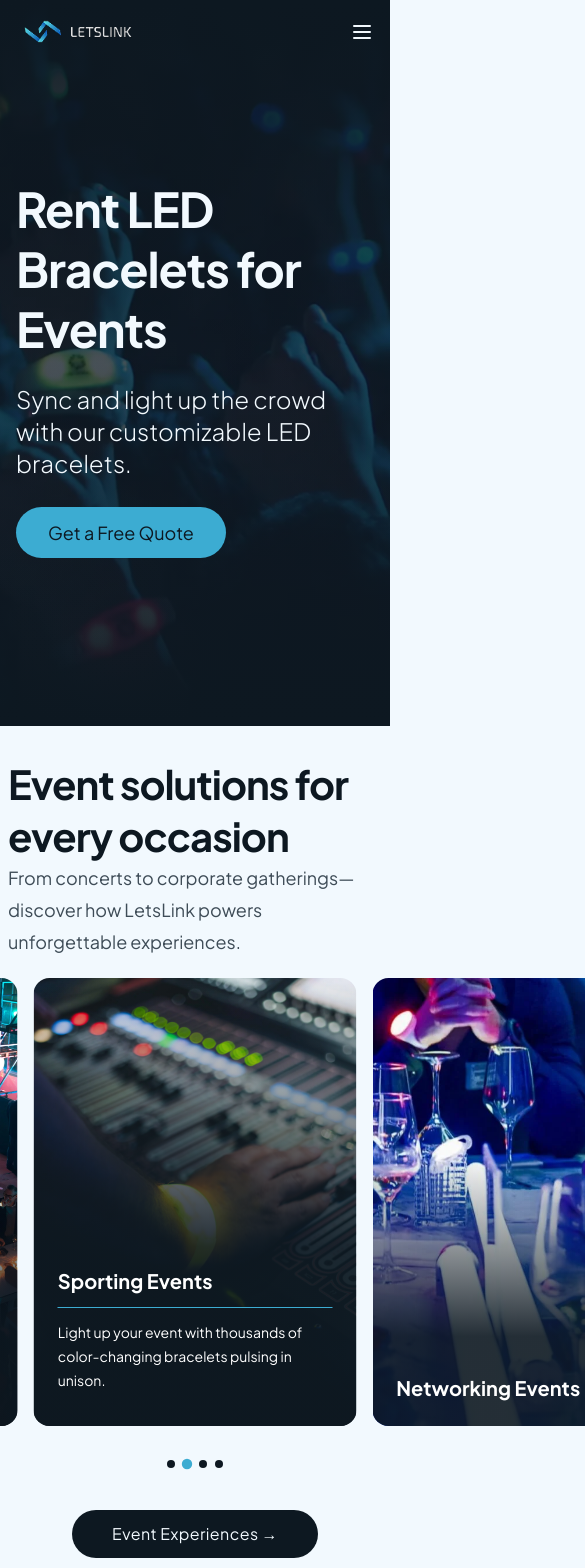
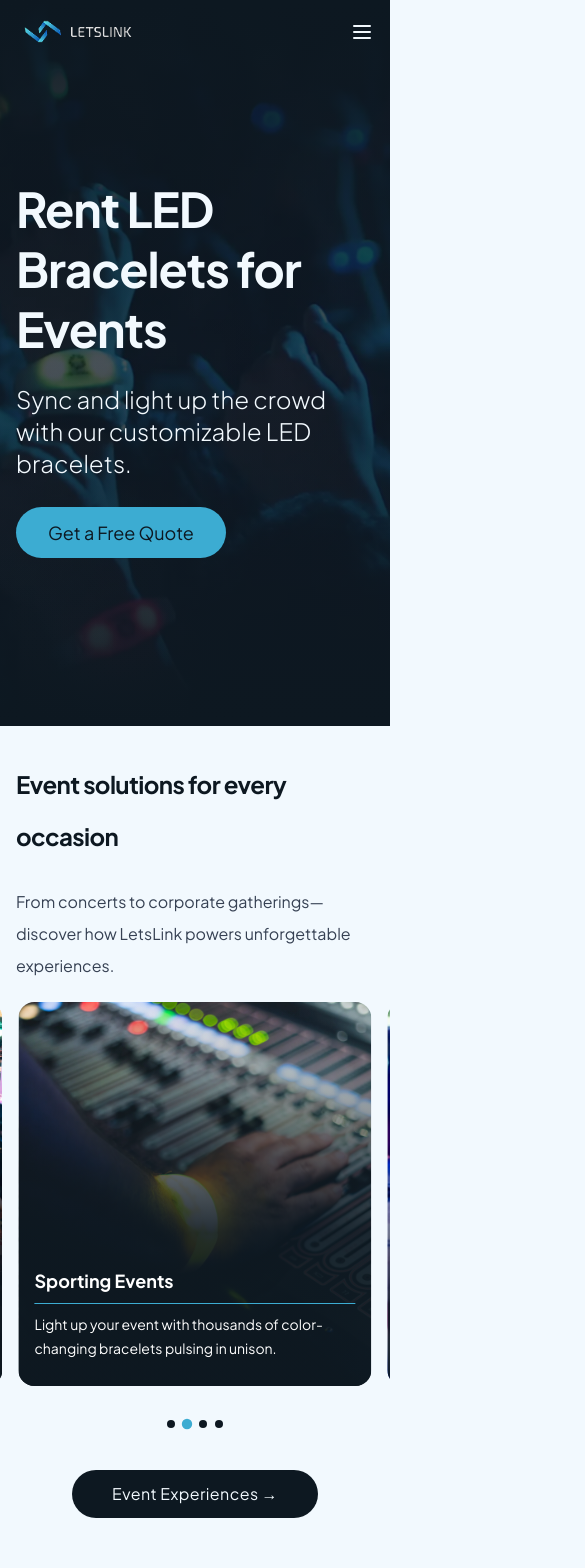
Before and after one commit to AliBakayPXL/LetsLink, a React (Vite) app: page / in a window 390 px wide. Shown: the top 1568 px of the page, 585 px wide, since content can reach past the window. Built offline with nearby package versions, Linux system fonts and the light colour scheme.

Commit message:
Swiper toegevoegd aan 2 components waar er meerdere items op het scherm komen te staan

```diff
--- a/src/components/ExperienceCard.tsx
+++ b/src/components/ExperienceCard.tsx
@@ -19,47 +19,26 @@ const ExperienceCard: React.FC<ExperienceCardProps> = ({
   const [isMobile, setIsMobile] = useState(false);
 
   useEffect(() => {
-    const checkIfMobile = () => {
-      setIsMobile(window.innerWidth < 768);
-    };
-
-    // Initial check
+    const checkIfMobile = () => setIsMobile(window.innerWidth < 768);
     checkIfMobile();
-
-    // Add event listener
     window.addEventListener("resize", checkIfMobile);
-
-    // Cleanup
     return () => window.removeEventListener("resize", checkIfMobile);
   }, []);
 
-  // Show description when hovered on desktop or when active on mobile
   const shouldShowDescription =
     (isMobile && isActive) || (!isMobile && isHovered);
 
   const contentVariants = {
-    default: {
-      y: 0,
-    },
-    hover: {
-      y: description ? -10 : 0,
-    },
+    default: { y: 0 },
+    hover: { y: description ? -10 : 0 },
   };
 
   const descriptionVariants = {
-    default: {
-      opacity: 0,
-      height: 0,
-    },
+    default: { opacity: 0, height: 0 },
     hover: {
-      opacity: [0, 1],
+      opacity: 1,
       height: "auto",
-      transition: {
-        opacity: {
-          duration: 0.4,
-          ease: "easeInOut",
-        },
-      },
+      transition: { opacity: { duration: 0.4, ease: "easeInOut" } },
     },
   };
 
@@ -76,7 +55,7 @@ const ExperienceCard: React.FC<ExperienceCardProps> = ({
 
   return (
     <motion.div
-      className="relative w-full h-[28rem] md:h-[24rem] rounded-[var(--border-radius)] overflow-hidden cursor-pointer"
+      className="relative w-full h-[24rem] sm:h-[26rem] md:h-[24rem] lg:h-[22rem] rounded-2xl overflow-hidden cursor-pointer"
       onMouseEnter={() => setIsHovered(true)}
       onMouseLeave={() => setIsHovered(false)}
       initial="default"
@@ -92,32 +71,32 @@ const ExperienceCard: React.FC<ExperienceCardProps> = ({
       <motion.div
         className="absolute inset-0"
         variants={overlayVariants}
+        transition={{ duration: 0.3 }}
         initial="default"
         animate={shouldShowDescription ? "hover" : "default"}
-        transition={{ duration: 0.3 }}
       />
 
-      {/* Content Container */}
+      {/* Content */}
       <motion.div
-        className="relative h-full flex flex-col justify-end p-6"
+        className="relative h-full flex flex-col justify-end p-4 sm:p-6"
         variants={contentVariants}
+        transition={{ duration: 0.3 }}
         initial="default"
         animate={shouldShowDescription ? "hover" : "default"}
-        transition={{ duration: 0.3 }}
       >
-        {/* Title - Always Visible */}
-        <h3 className="text-white text-xl font-bold">{title}</h3>
+        <h3 className="text-white text-lg sm:text-xl font-bold">{title}</h3>
 
-        {/* Description - Visible on Hover */}
         {description && (
           <motion.div
             variants={descriptionVariants}
+            transition={{ duration: 0.2 }}
             initial="default"
             animate={shouldShowDescription ? "hover" : "default"}
-            transition={{ duration: 0.2 }}
           >
-            <div className="w-full h-[0.5px] bg-[#3CACD2] my-3" />
-            <p className="text-white text-sm leading-6">{description}</p>
+            <div className="w-full h-[1px] bg-[#3CACD2] my-2 sm:my-3" />
+            <p className="text-white text-sm sm:text-base leading-6">
+              {description}
+            </p>
           </motion.div>
         )}
       </motion.div>
--- a/src/components/ExperiencesPreview.tsx
+++ b/src/components/ExperiencesPreview.tsx
@@ -37,16 +37,16 @@ const ExperiencesPreview = () => {
   ];
 
   return (
-    <div className="relative min-h-screen flex flex-col justify-start sm:justify-center items-center py-8 sm:py-16">
+    <div className="relative min-h-screen flex flex-col justify-start sm:justify-center items-center py-8 sm:py-16 overflow-x-hidden">
       {/* Decorative background square - only visible on desktop */}
       <div className="hidden xl:block absolute right-[18rem] bottom-10 w-[72rem] h-[22rem] bg-[#d9e8f4] -z-10" />
 
-      <div className="container mx-auto max-w-7xl">
-        <div className="flex sm:justify-between sm:items-end flex-col sm:flex-row px-2 sm:px-0">
-          {" "}
-          {/* Hier voor mobile te doen */}
-          <h1 className="title max-w-sm">Event solutions for every occasion</h1>
-          <p className="subtitle max-w-md">
+      <div className="container mx-auto max-w-7xl px-4 sm:px-6 lg:px-8">
+        <div className="flex flex-col sm:flex-row sm:justify-between sm:items-end gap-6 sm:gap-0">
+          <h1 className="title text-2xl sm:text-3xl lg:text-4xl font-bold max-w-sm">
+            Event solutions for every occasion
+          </h1>
+          <p className="subtitle text-base sm:text-lg max-w-md text-gray-700">
             From concerts to corporate gatherings—discover how LetsLink powers
             unforgettable experiences.
           </p>
@@ -66,13 +66,13 @@ const ExperiencesPreview = () => {
         </div>
       </div>
 
-      {/* Mobile View with Swiper - full width container */}
-      <div className="md:hidden w-full px-0 overflow-x-visible">
+      {/* Mobile View with Swiper */}
+      <div className="md:hidden w-full px-4 overflow-hidden">
         <Swiper
-          slidesPerView={1.2}
+          slidesPerView={1.1}
           centeredSlides={true}
+          initialSlide={1}
           spaceBetween={16}
-          initialSlide={1}
           pagination={{
             clickable: true,
             el: ".swiper-pagination",
@@ -82,7 +82,7 @@ const ExperiencesPreview = () => {
           onSlideChange={(swiper) => setActiveIndex(swiper.activeIndex)}
         >
           {solutions.map((solution, index) => (
-            <SwiperSlide key={index} className="w-[80%]">
+            <SwiperSlide key={index}>
               <ExperienceCard
                 imageUrl={solution.imageUrl}
                 title={solution.title}
--- a/src/components/Hero.tsx
+++ b/src/components/Hero.tsx
@@ -4,7 +4,10 @@ import { fadeIn } from "../variants";
 
 const Hero = () => {
   return (
-    <div id="home" className="relative h-[86vh] sm:h-screen bg-[url('/hero-bg.webp')] bg-cover bg-center bg-no-repeat text-secondary">
+    <div
+      id="home"
+      className="relative h-[86vh] sm:h-screen bg-[url('/hero-bg.webp')] bg-cover bg-center bg-no-repeat text-secondary"
+    >
       {/* Semi-transparent overlay */}
       <div className="absolute inset-0 bg-[#0D1821] opacity-50"></div>
 
--- a/src/components/ProductsPreview.tsx
+++ b/src/components/ProductsPreview.tsx
@@ -1,4 +1,9 @@
 import React, { useState } from "react";
+import { Swiper, SwiperSlide } from "swiper/react";
+import { Pagination } from "swiper/modules";
+import "swiper/css";
+import "swiper/css/pagination";
+
 import KleineLanyard from "../assets/kleinelanyard.png";
 import RecharchableBrace from "../assets/recharchable.png";
 import Bracelet from "../assets/wb-transparent-600x410-1.webp";
@@ -62,11 +67,11 @@ const ProductsPreview: React.FC = () => {
   };
 
   return (
-    <section className="bg-[#f6fbfe] min-h-screen flex justify-center flex-col">
+    <section className="bg-[#f6fbfe] min-h-screen flex justify-center flex-col py-12 overflow-hidden">
       <div className="max-w-6xl mx-auto px-4">
-        {/* Titel + knoppen */}
-        <div className="flex justify-between items-center mb-10 flex-wrap gap-4">
-          <div>
+        {/* Titel & subtitel */}
+        <div className="mb-6">
+          <div className="w-full text-center md:text-left">
             <h2 className="text-3xl md:text-4xl font-bold mb-2">
               Our products
             </h2>
@@ -74,16 +79,20 @@ const ProductsPreview: React.FC = () => {
               Wearable Tech That Connects and Impresses
             </p>
           </div>
+        </div>
+
+        {/* Navigatieknoppen (alleen op desktop) */}
+        <div className="hidden md:flex justify-end mb-6">
           <div className="flex gap-4">
             <button
-              className="bg-[#111927] w-12 h-12 rounded-full shadow flex items-center justify-center hover:bg-black hover:outline-none"
+              className="bg-[#111927] w-12 h-12 rounded-full shadow flex items-center justify-center hover:bg-black"
               onClick={handlePrev}
               aria-label="Previous"
             >
               <img src={ArrowLeft} alt="Previous" className="w-5 h-5" />
             </button>
             <button
-              className="bg-[#111927] w-12 h-12 rounded-full shadow flex items-center justify-center hover:bg-black hover:outline-none"
+              className="bg-[#111927] w-12 h-12 rounded-full shadow flex items-center justify-center hover:bg-black"
               onClick={handleNext}
               aria-label="Next"
             >
@@ -92,8 +101,8 @@ const ProductsPreview: React.FC = () => {
           </div>
         </div>
 
-        {/* Carousel */}
-        <div className="flex gap-8 w-full justify-center flex-wrap">
+        {/* Desktop View */}
+        <div className="hidden md:flex gap-8 w-full justify-center flex-wrap">
           {getCards().map((product) => (
             <div
               key={product.id}
@@ -116,6 +125,47 @@ const ProductsPreview: React.FC = () => {
             </div>
           ))}
         </div>
+
+        {/* Mobile View (Swiper) */}
+        <div className="md:hidden w-full px-4 overflow-hidden">
+          <Swiper
+            slidesPerView={1.1}
+            centeredSlides={true}
+            initialSlide={1}
+            spaceBetween={16}
+            pagination={{ clickable: true, el: ".swiper-pagination" }}
+            modules={[Pagination]}
+            className="w-full"
+          >
+            {products.map((product) => (
+              <SwiperSlide key={product.id} className="w-[80%]">
+                <div
+                  className="bg-[#111927] rounded-2xl p-8 h-96 cursor-pointer shadow-lg hover:shadow-xl transition-all duration-300 group"
+                  onClick={() => handleClick(product)}
+                >
+                  <div className="flex justify-center mb-6">
+                    <img
+                      src={product.image}
+                      alt={product.title}
+                      className="h-24"
+                    />
+                  </div>
+                  <span
+                    className={`inline-block px-3 py-1 mb-4 rounded-full text-xs font-semibold ${product.tagColor} ${product.tagText}`}
+                  >
+                    {product.tag}
+                  </span>
+                  <h3 className="text-white text-xl font-semibold mb-2 group-hover:text-blue-400 transition-colors">
+                    {product.title}
+                  </h3>
+                  <div className="w-16 h-1 bg-gray-700 rounded mb-4"></div>
+                  <p className="text-gray-300 text-sm">{product.desc}</p>
+                </div>
+              </SwiperSlide>
+            ))}
+            <div className="swiper-pagination mt-6"></div>
+          </Swiper>
+        </div>
       </div>
     </section>
   );
```
